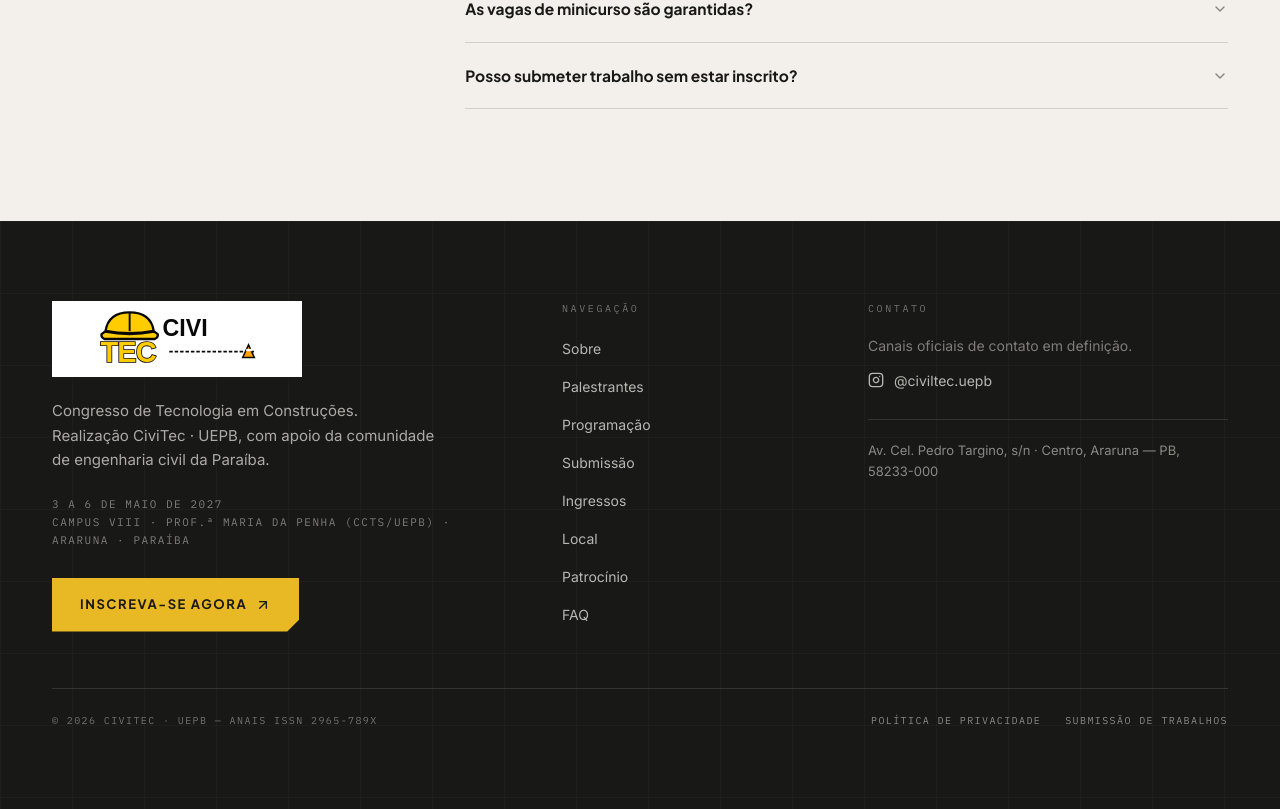
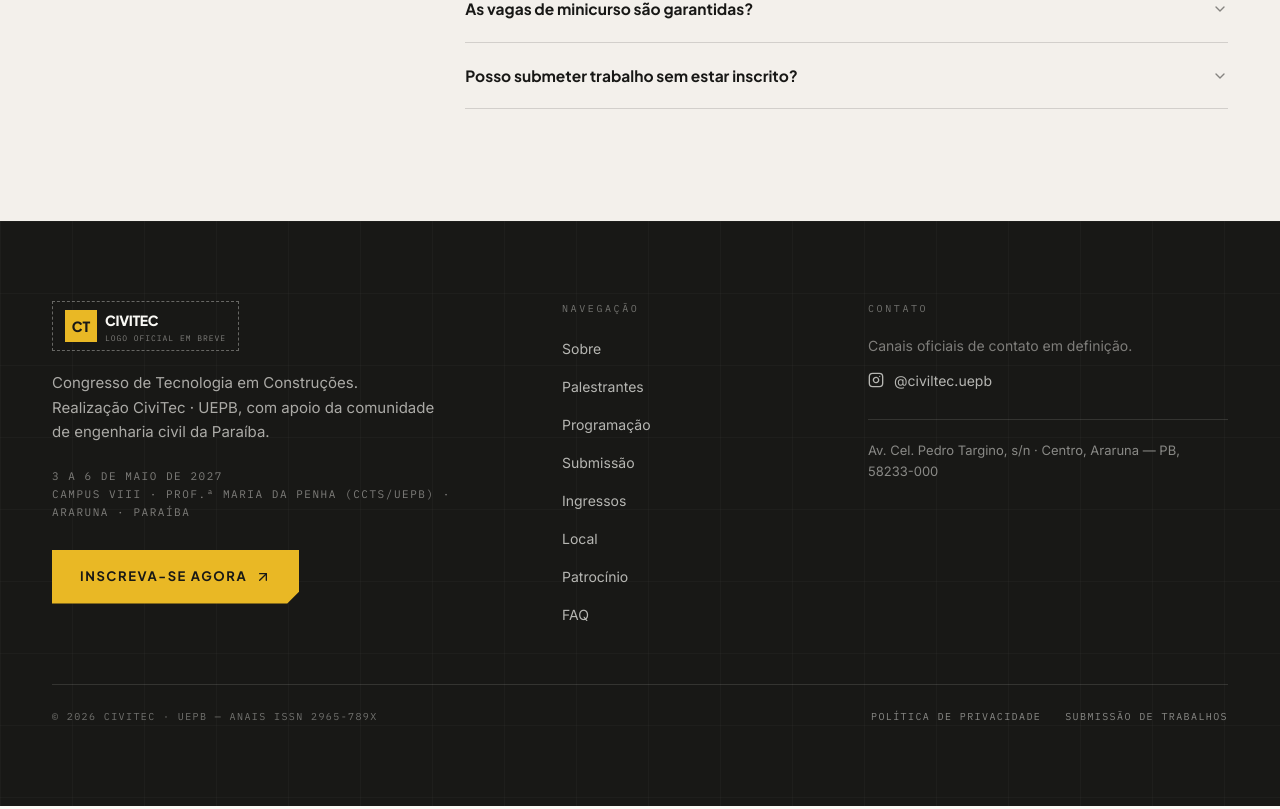
Before and after one commit to Dkalones/civil-tec, a React (Vite) app: page / in a window 1280 px wide. Shown: the part 7670-8479 px from the top of the page. Built offline with nearby package versions, Linux system fonts and the light colour scheme.

Commit message:
Reverte uso da marca provisória e restaura placeholder

```diff
--- a/src/components/site/LogoPlaceholder.jsx
+++ b/src/components/site/LogoPlaceholder.jsx
@@ -2,14 +2,22 @@ export default function LogoPlaceholder({ variant = "header" }) {
   const isFooter = variant === "footer";
 
   return (
-    <span
-      className={`inline-flex shrink-0 items-center justify-center overflow-hidden bg-white ${isFooter ? "h-[76px] w-[250px] p-1.5" : "h-[52px] w-[172px] p-1"}`}
+    <div
+      aria-label="Espaço reservado para a logo oficial do CivilTec"
+      title="Logo oficial será inserida quando enviada pela organização"
+      className={`inline-flex shrink-0 items-center justify-center gap-2 border border-dashed ${isFooter ? "border-ink-foreground/35 px-3 py-2" : "border-ink-foreground/45 px-2.5 py-1.5"}`}
     >
-      <img
-        src="/civitec-logo.svg"
-        alt="CiviTec — UEPB"
-        className="h-full w-full object-contain"
-      />
-    </span>
+      <span className={`grid place-items-center bg-signal font-heading font-black text-ink ${isFooter ? "h-8 w-8 text-sm" : "h-7 w-7 text-xs"}`}>
+        CT
+      </span>
+      <span className="flex flex-col leading-none">
+        <span className={`font-heading font-extrabold uppercase tracking-tight text-ink-foreground ${isFooter ? "text-sm" : "text-[13px]"}`}>
+          CiviTec
+        </span>
+        <span className={`mt-1 font-mono uppercase tracking-[0.12em] text-ink-foreground/45 ${isFooter ? "text-[8px]" : "text-[7px]"}`}>
+          Logo oficial em breve
+        </span>
+      </span>
+    </div>
   );
 }
```
